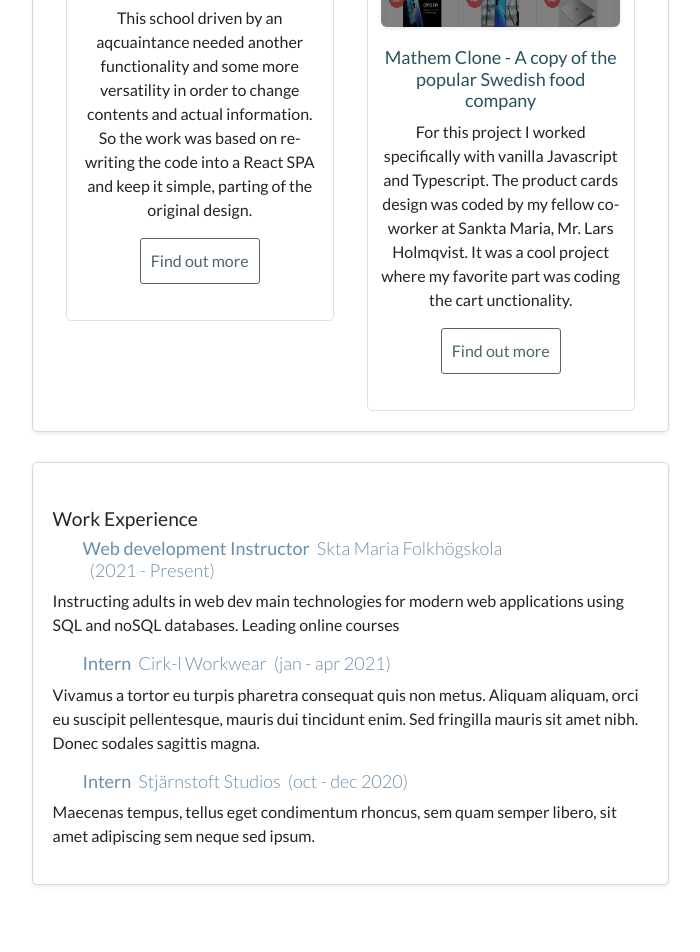
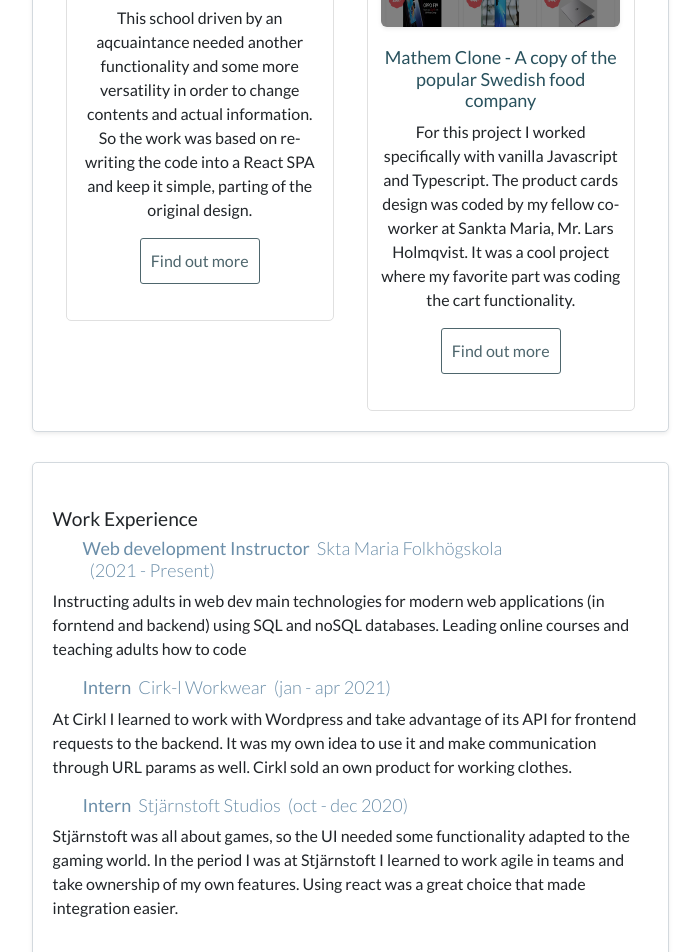
Before and after one commit to Gustaf26/portfolio-2024, a React (Vite) app: page / in a window 1280 px wide. Shown: the part 2280-3232 px from the top of the page, without its empty margins (53-753 px from the left). Built offline with nearby package versions, Linux system fonts and the light colour scheme; some icons are missing.

Commit message:
Some data changes in source data file

```diff
--- a/src/assets/style.css
+++ b/src/assets/style.css
@@ -872,7 +872,13 @@ footer {
             }
         }
     }
+
+    aside,
+    section {
+        padding: 20px !important;
+    }
 }
+
 
 @media screen and (min-width:500px) and (max-width:1200px) {
     .row {
--- a/src/components/Experience.jsx
+++ b/src/components/Experience.jsx
@@ -12,23 +12,22 @@ function Experience() {
     const workExperience = [{
         title: "Web development Instructor",
         company: "Skta Maria Folkhögskola",
-        description: `Instructing adults in web dev main technologies for modern web applications using SQL and noSQL databases.
-        Leading online courses`
+        description: `Instructing adults in web dev main technologies for modern web applications (in forntend and backend) using SQL and noSQL databases.
+        Leading online courses and teaching adults how to code`
         , period: `(2021 - Present)`
     },
     {
         title: "Intern",
         company: "Cirk-l Workwear",
-        description: `Vivamus a tortor eu turpis pharetra consequat quis non metus. Aliquam aliquam, orci
-        eu suscipit pellentesque, mauris dui tincidunt enim. Sed fringilla mauris sit amet
-        nibh. Donec sodales sagittis magna.`
+        description: `At Cirkl I learned to work with Wordpress and take advantage of its API for frontend requests to the backend.
+        It was my own idea to use it and make communication through URL params as well. Cirkl sold an own product for working clothes.`
         , period: `(jan - apr 2021)`
     },
     {
         title: "Intern",
         company: "Stjärnstoft Studios",
-        description: `Maecenas tempus, tellus eget condimentum rhoncus, sem quam semper libero, sit amet
-        adipiscing sem neque sed ipsum.`
+        description: `Stjärnstoft was all about games, so the UI needed some functionality adapted to the gaming world. In the period I was at Stjärnstoft
+        I learned to work agile in teams and take ownership of my own features. Using react was a great choice that made integration easier.`
         , period: `(oct - dec 2020)`
     }];
 
--- a/src/data.js
+++ b/src/data.js
@@ -35,7 +35,7 @@ let subfeatured = [
     {
         image: minButik,
         title: ' Mathem Clone - A copy of the popular Swedish food company',
-        description: 'For this project I worked specifically with vanilla Javascript and Typescript. The product cards design was coded by my fellow co-worker at Sankta Maria, Mr. Lars Holmqvist. It was a cool project where my favorite part was coding the cart unctionality.',
+        description: 'For this project I worked specifically with vanilla Javascript and Typescript. The product cards design was coded by my fellow co-worker at Sankta Maria, Mr. Lars Holmqvist. It was a cool project where my favorite part was coding the cart functionality.',
         more_link: {
             "href": "https://min-butik.catala-sverdrup.se",
             "text": "Find out more"
```
